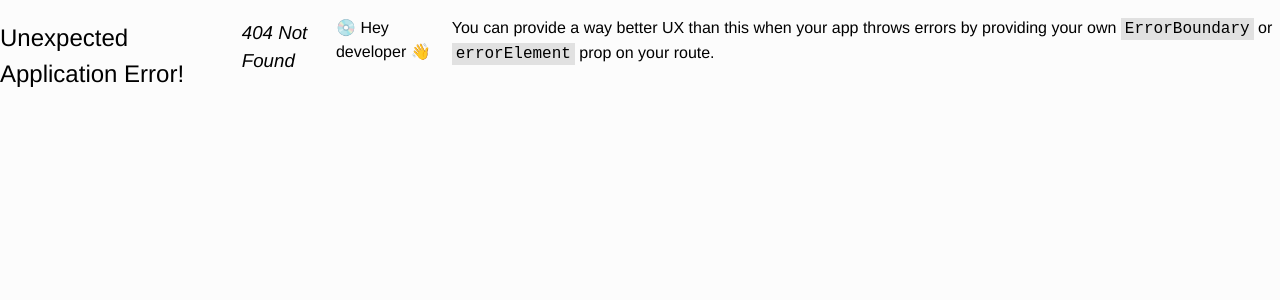
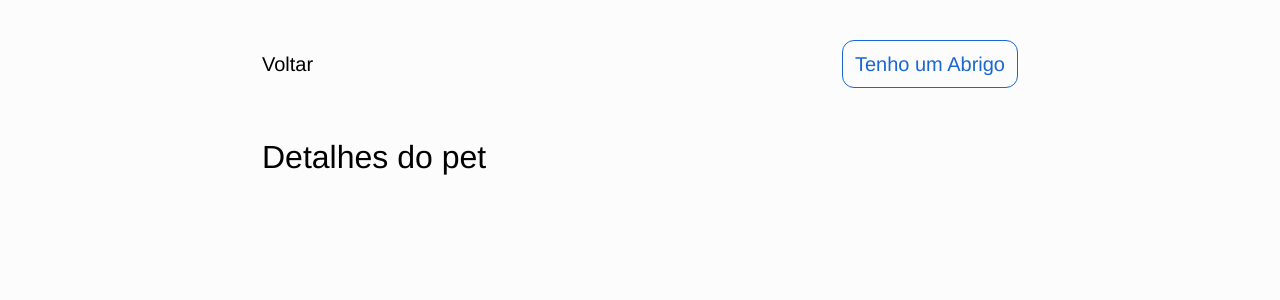
Before and after one commit to slackskull/picles-spa, a React (Vite) app: page /pets/20 in a window 1280 px wide. Before the commit this address had no page. Shown: the top 300 px of the page. Built offline with nearby package versions, Linux system fonts and the light colour scheme.

Commit message:
Feat: Adicionando componete de grid

```diff
--- a/src/components/common/Header/Header.tsx
+++ b/src/components/common/Header/Header.tsx
@@ -1,3 +1,22 @@
-export function Header () {
-    return <></>
+import { Link } from 'react-router-dom'
+import { Button, ButtonVariant } from '../Button'
+import styles from './Header.module.css'
+
+interface IHeader {
+    showReturn?: boolean
 }
+
+export function Header ({ showReturn }: IHeader ) {
+    return <header className={styles.header}>
+
+        <Link to="/admin">
+            <Button variant={ButtonVariant.Outlined}>Tenho um Abrigo</Button>
+        </Link>
+        { showReturn && (
+             <Link to="/pets">
+                <Button variant={ButtonVariant.Text}>Voltar</Button>
+            </Link>
+         )
+        }
+        </header>
+}
--- /dev/null
+++ b/src/components/layout/Grid/Grid.tsx
@@ -0,0 +1,10 @@
+import { ReactNode } from 'react'
+import styles from './Grid.module.css'
+
+interface IGrid {
+    children: ReactNode
+}
+
+export function Grid ({children}: IGrid) {
+    return <div className={styles.grid}>{children}</div>
+}
--- /dev/null
+++ b/src/components/layout/Grid/index.ts
@@ -0,0 +1 @@
+export * from './Grid'
--- a/src/pages/Home/Home.tsx
+++ b/src/pages/Home/Home.tsx
@@ -7,7 +7,7 @@ import { Link } from 'react-router-dom'
 export function Home () {
     return (
         <div className={styles.container}>
-            <img src={dog} width="278px" />
+            <img src={dog}  />
             <Link to='/pets'>
                 <Button variant = {ButtonVariant.Default}>Quero adotar</Button>
             </Link>
--- /dev/null
+++ b/src/pages/PetDetails/PetDetails.tsx
@@ -0,0 +1,14 @@
+import { Header } from "../../components/common/Header";
+import { Grid } from "../../components/layout/Grid";
+import styles from './PetDetails.module.css'
+
+export function PetDetails() {
+    return(
+        <Grid>
+            <div className={styles.container}>
+            <Header showReturn={true}/>
+            <h1>Detalhes do pet</h1>
+            </div>
+        </Grid>
+    )
+}
--- /dev/null
+++ b/src/pages/PetDetails/index.ts
@@ -0,0 +1 @@
+export * from './PetDetails'
--- a/src/pages/Pets/Pets.tsx
+++ b/src/pages/Pets/Pets.tsx
@@ -1,3 +1,17 @@
+import { Link } from "react-router-dom";
+import { Header } from "../../components/common/Header";
+import { Grid } from "../../components/layout/Grid";
+
+import styles from "./Pets.module.css"
+
 export function Pets()  {
-    return <></>
+    return (
+      <Grid>
+        <div className={styles.container}>
+        <Header />
+        <Link to='/pets/20'>Ir para listagem</Link>
+        </div>
+    </Grid>
+    )
+
 }
--- a/src/routes.tsx
+++ b/src/routes.tsx
@@ -1,6 +1,7 @@
 import { createBrowserRouter } from "react-router-dom";
 import { Home } from "./pages/Home";
 import { Pets } from "./pages/Pets";
+import { PetDetails } from "./pages/PetDetails";
 
 
 const router = createBrowserRouter([
@@ -10,7 +11,16 @@ const router = createBrowserRouter([
     },
     {
         path: '/pets',
-        element: <Pets/>
+        children: [
+            {
+                index: true,
+                element: <Pets />,
+            },
+            {
+                path: '/pets/:id',
+                element: <PetDetails/>
+            }
+    ],
     },
     {
         path: '/admin',
```
